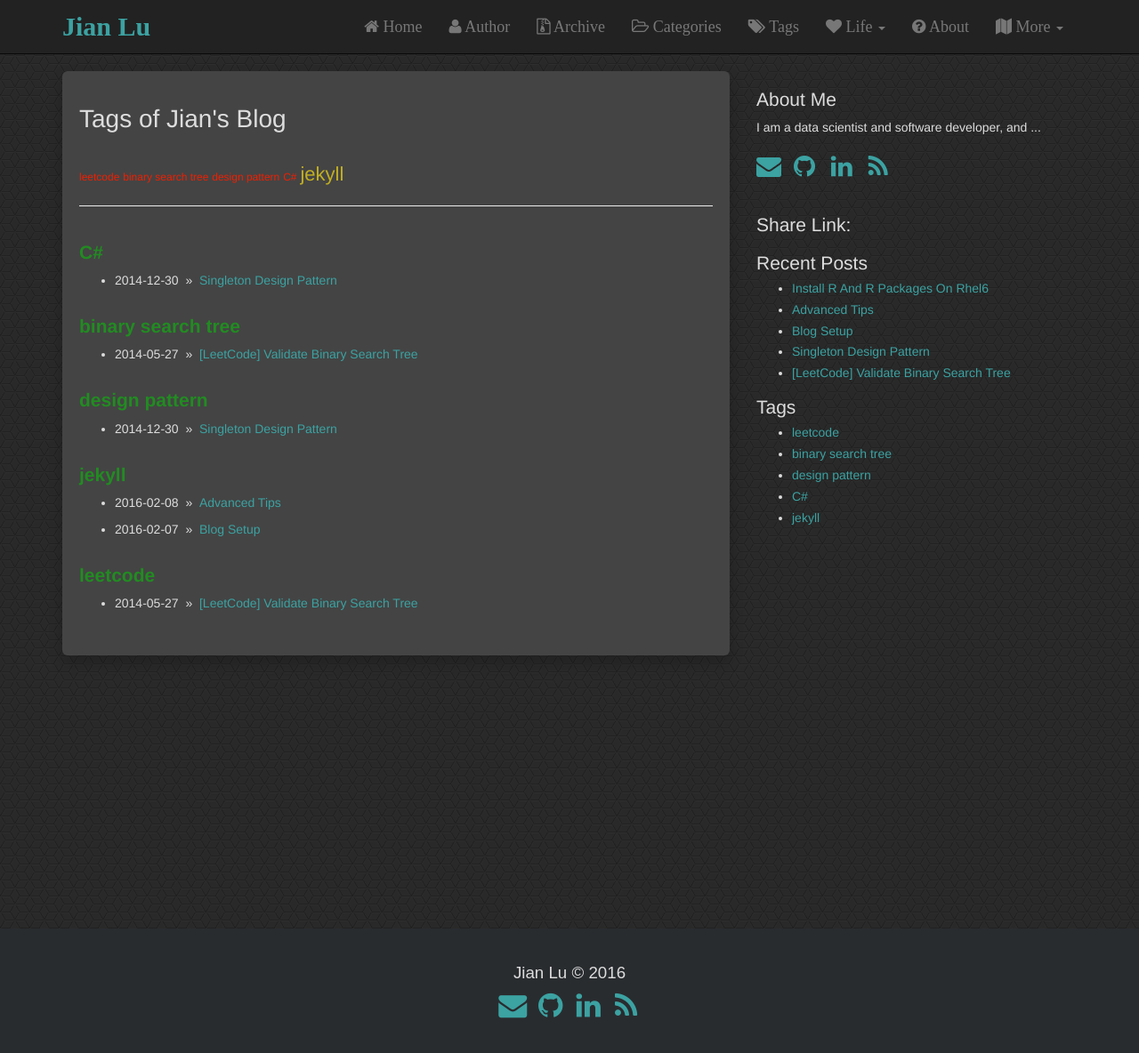
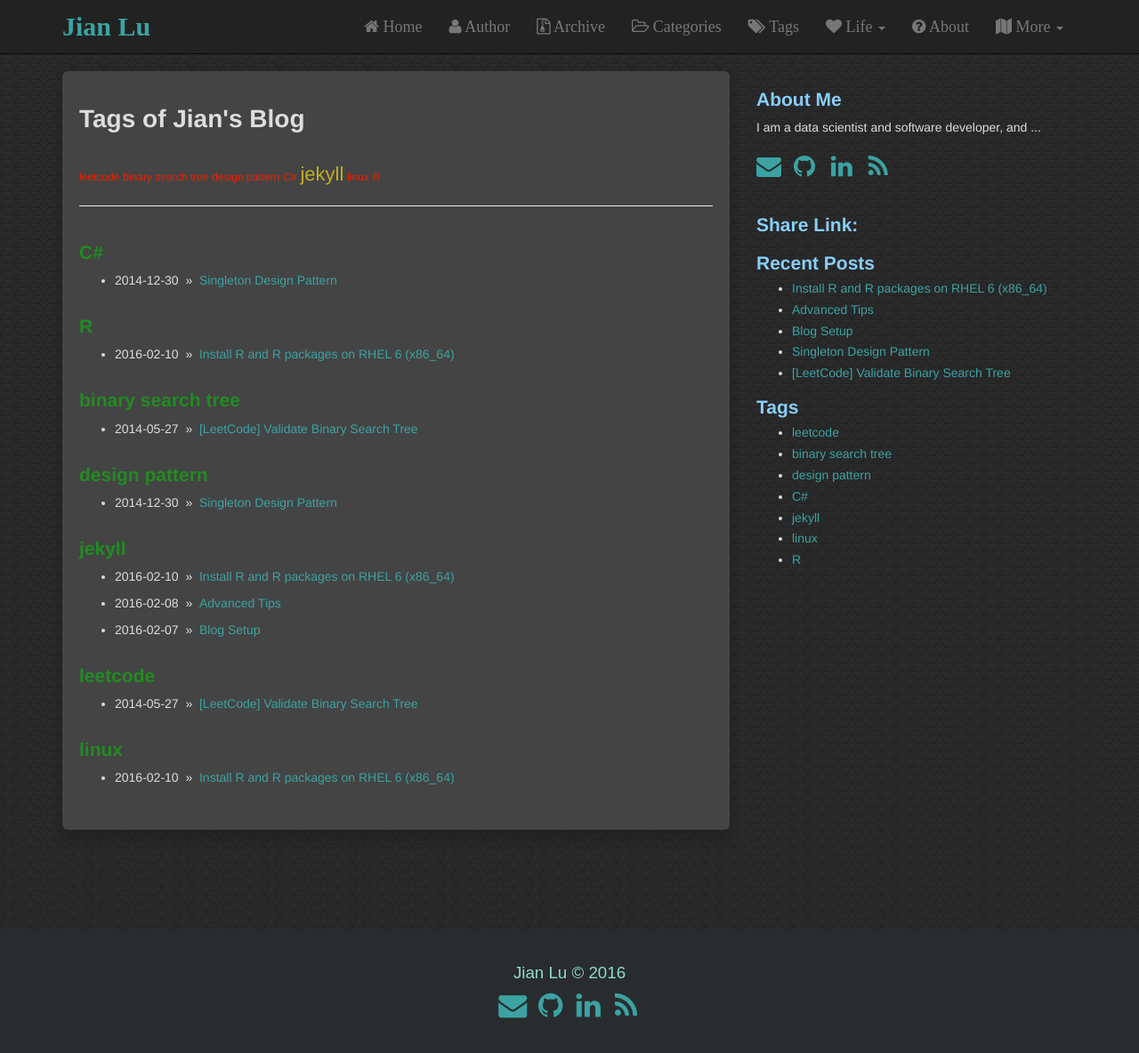
Before and after one commit to JianLu/jianlu.github.io, a Jekyll site: the page built from pages/tags.html, in a window 1280 px wide and 1203 px high. Shown: the top 1184 px of the window at 89% size. Built offline with Jekyll 4.4.1, drawn with Linux system fonts in a browser that asks for light colours; comment, search, counter and statistics services are not loaded.

Commit message:
Change layout

````diff
--- a/_layouts/post.html
+++ b/_layouts/post.html
@@ -14,7 +14,7 @@
               <br>
 
               <i class="fa fa-file"></i> Categories:
-              {% for cat in post.categories %}
+              {% for cat in page.categories %}
                 <a href="{{ site.baseurl | prepend:site.url}}/categories/#{{ cat }}">{{ cat }}</a> &nbsp;
               {% endfor %}
               <br>
--- a/_posts/2016-02-10-Install-R-and-R-Packages-on-RHEL6.md
+++ b/_posts/2016-02-10-Install-R-and-R-Packages-on-RHEL6.md
@@ -1,4 +1,3 @@
-
 ---
 layout: post
 title: "Install R and R packages on RHEL 6 (x86_64)"
@@ -8,33 +7,71 @@
 description: Introduction of installing R and R packages in RedHat 6
 ---
 
-## Install R software
+## Install R
 
 In order to get R running on RHEL 6, we need to add an additional repository that allows us to install the new packages.
 The [EPEL (Extra Packages for Enterprise Linux)](https://fedoraproject.org/wiki/EPEL) is a Fedora Special Interest Group
 that creates, maintains, and manages a high quality set of additional packages for Enterprise Linux,
 including, but not limited to, Red Hat Enterprise Linux (RHEL), CentOS and Scientific Linux (SL), Oracle Linux (OL).
 
+### EPEL Repository
+
 First, login as `root` user, and add EPEL repository:
 
-``` bash
+~~~ bash
 rpm -Uvh http://download.fedoraproject.org/pub/epel/6/i386/epel-release-6-8.noarch.rpm
 yum update
 yum install R --nogpgcheck
-```
+~~~
 
 You can also search for additional R packages using `yum` command:
 
-``` bash
+~~~ bash
 yum list R-\*
-```
+~~~
 
 When the installation is finished successfully, you can run R:
 
-``` bash
+~~~ bash
 R
 # In the R console, type 'q()' to exit
-```
+~~~
+
+To verify is EPEL repository is enabled, run following command:
+
+~~~ bash
+yum repolist
+~~~
+
+And the output could be like:
+
+~~~
+repo id                                                                   repo name                                                                                     status
+*epel                                                                     Extra Packages for Enterprise Linux 6 - x86_64                                                11,992
+mirror.centos.org_centos_6_os_x86_64_                                     added from: http://mirror.centos.org/centos/6/os/x86_64/                                       6,575
+rpmforge                                                                  RHEL 6Server - RPMforge.net - dag                                                              4,718
+repolist: 23,285
+~~~
+
+### [Optional] CentOS Repository
+
+Sometimes, there could be some library missing while installing R using yum.
+In this case, you may need add CentOS repository by creating a new repository file:
+
+~~~ bash
+vi /etc/yum.repos.d/centos.repo
+~~~
+
+And add following contents (note that you need to change the version number depending on your RHEL version):
+
+~~~
+# Repoitory
+[centos]
+name=org_centos_6_os_x86_64
+baseurl=http://mirror.centos.org/centos/6/os/x86_64/
+enabled=1
+gpgcheck=0
+~~~
 
 ## Install Rserve Package
 
@@ -45,9 +82,9 @@
 
 Then use `R CMD` to install the package (the file name could be different):
 
-``` bash
+~~~ bash
 R CMD INSTALL Rserve_1.8-3.tar.gz
-```
+~~~
 
 ### Configuration
 
@@ -56,14 +93,14 @@
 requires no authentication and file transfer is enabled.
 To enable remote access, we need to create a configuration file and enable remote:
 
-``` bash
+~~~ bash
 echo "remote enable" > /etc/Rserv.conf
-```
+~~~
 
 The other possible configuration items are as follows
 (all entries are optional, default values are in angled brackets):
 
-``` bash
+~~~
 workdir <path> [/tmp/Rserv]
 pwdfile <file> [none=disabled]
 remote enable|disable [disable]
@@ -95,35 +132,81 @@
 (since version 0.5-3):
 encoding native|utf8|latin1 [native]
 (since version 0.6-2):
-```
+~~~
 
 ### Start Rserve
 
 Login as `rudolph` user and start the Rserve by:
 
-``` bash
+~~~ bash
 R CMD Rserve
-```
+~~~
 
 Then check if the Rserve can be remotely accessed from other machine:
 
-``` bash
-# telnet <host> <port(6311)>
-```
+~~~ bash
+telnet <host> <port(6311)>
+~~~
 
-If you have an accesible Rserve, you should see a response like:
+If you have an accessible Rserve, you should see a response like:
 
-``` bash
+~~~
 Trying x.x.x.x...
 Connected to x.x.x.x.
 Escape character is '^]'.
 Rsrv0103QAP1
-```
+~~~
 
+## Install ROracle Package
 
+Find the R package files (DBI and ROracle) in our R archive, or download the latest version from
+[DBI](https://cran.r-project.org/web/packages/DBI/index.html)
+and [ROracle](https://cran.r-project.org/web/packages/ROracle/index.html).
+
+### Install DBI
+
+~~~ bash
+R CMD INSTALL DBI_0.3.1.tar.gz
+~~~
+
+### Install ROracle
+
+If you have Oracle Client installed, you need to set `LD_LIBRARY_PATH` and `ORACLE_HOME` variables.
+For example, if the Oracle was installed in `/apps/oracle/product/11g`, then you need to do following:
+
+~~~ bash
+# Set variables
+export ORACLE_HOME=/apps/oracle/product/11g/:$ORACLE_HOME
+export LD_LIBRARY_PATH=/apps/oracle/product/11g/lib/:$LD_LIBRARY_PATH
+
+# Install pacakge
+R CMD INSTALL ROracle_1.2-1.tar.gz
+~~~
+
+If you have Oracle Instant Client installed, you need to set `OCI_LIB` and `LD_LIBRARY_PATH` variables.
+For example, if the Instant Client was installed in '/apps/oracle/instantclient_11_2', then you need to do following:
+
+~~~ bash
+# Set variables
+export OCI_LIB=/apps/oracle/instantclient_11_2/
+export LD_LIBRARY_PATH=/apps/oracle/instantclient_11_2/:$LD_LIBRARY_PATH
+
+# Install pacakge
+R CMD INSTALL ROracle_1.2-1.tar.gz
+~~~
+
+To verify if ROracle is installed, you can launch R console by running `R` and load the library:
+
+~~~ R
+library(ROracle)
+~~~
+
+For more details about installing ROracle, please refer to <https://cran.r-project.org/web/packages/ROracle/INSTALL>.
 
 ## Reference
 
+- [R RPMS - CRAN](https://cran.r-project.org/bin/linux/redhat/README)
+- [How to Enable EPEL for RHEL/CentOS](http://www.tecmint.com/how-to-enable-epel-repository-for-rhel-centos-6-5/)
 - [Install R in Linux](http://www.jason-french.com/blog/2013/03/11/installing-r-in-linux/)
 - [Rserve Webpage](https://rforge.net/Rserve/)
 - [ROracle CRAN](https://cran.r-project.org/web/packages/ROracle/index.html)
--- a/css/theme.scss
+++ b/css/theme.scss
@@ -55,9 +55,9 @@
 //    size: 1.3em
 //  }
 //}/
-h1 { font-size: 2em; }
-h2 { font-size: 1.5em; }
-h3 { font-size: 1.17em; }
+h1 { font-size: 2em; font-weight: bold; }
+h2 { font-size: 1.5em; color: #87CEFA; font-weight: bold; }
+h3 { font-size: 1.17em; color: #8CDEC5}
 h4 { font-size: 1.12em; }
 h5 { font-size: .83em; }
 h6 { font-size: .75em; }
````
Also changed, not shown: pages/notes.md (+10 -2 lines).
